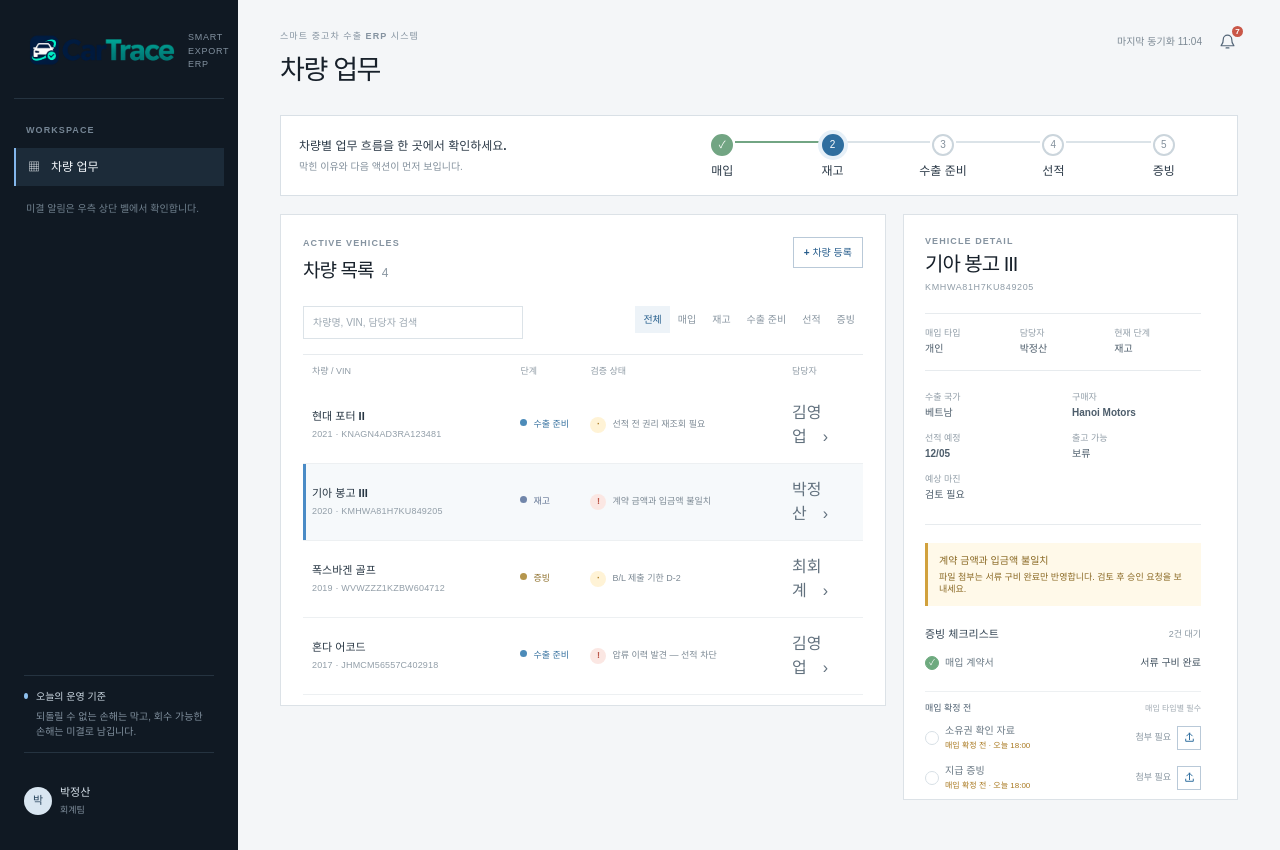
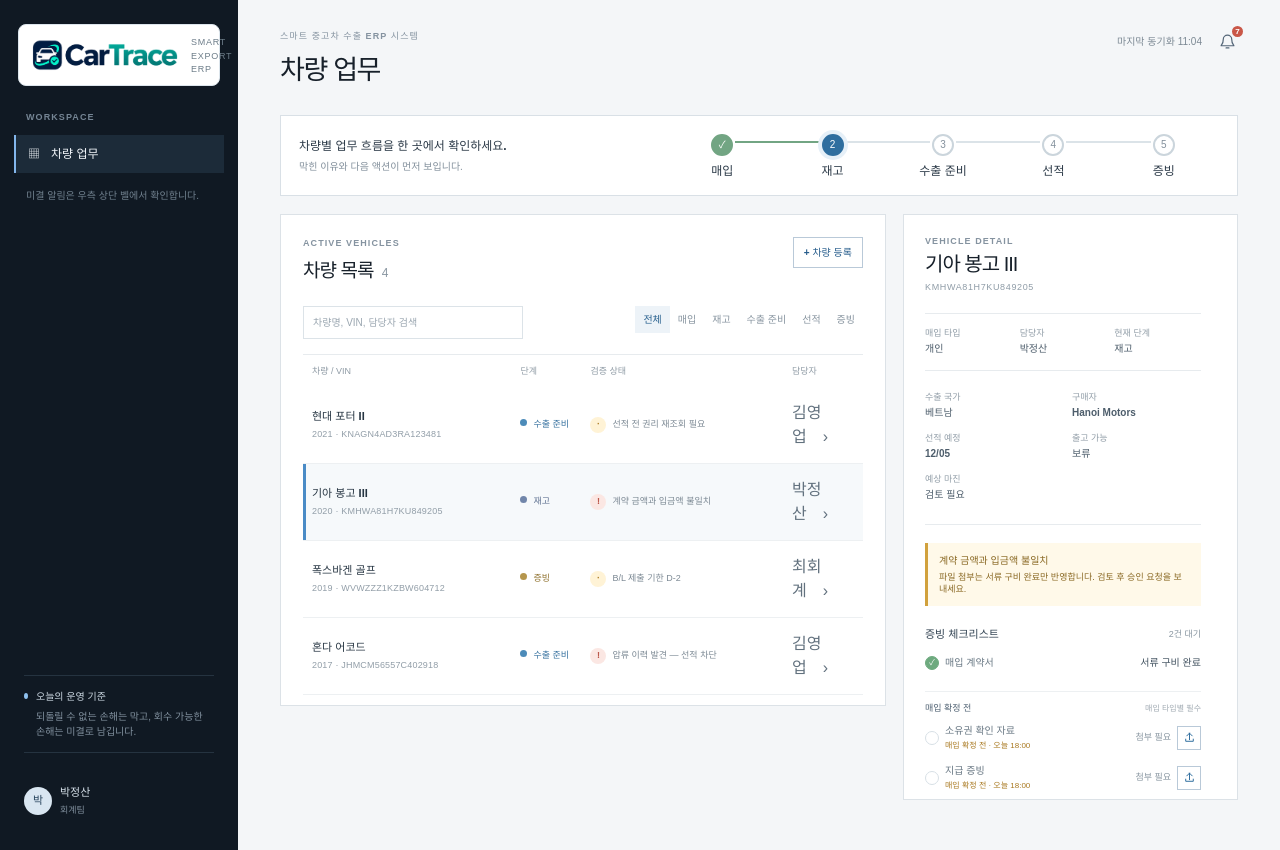
Before and after one commit to sobee1403/cartrace, a React (Vite) app: page / in a window 1280 px wide. Built offline with nearby package versions, Linux system fonts and the light colour scheme.

Commit message:
style: improve brand mark contrast

```diff
--- a/src/index.css
+++ b/src/index.css
@@ -15,12 +15,12 @@ button { cursor: pointer; }
 
 .app-shell { display: flex; min-height: 100vh; background: #f4f6f8; }
 .sidebar { width: 238px; flex: 0 0 238px; padding: 24px 14px; background: #101923; color: #dbe4ec; display: flex; flex-direction: column; }
-.brand { display: flex; align-items: center; gap: 10px; padding: 4px 12px 26px; border-bottom: 1px solid #253340; }
+.brand { display: flex; align-items: center; gap: 10px; margin: 0 4px; padding: 8px 10px; border: 1px solid #dce5ec; border-radius: 8px; background: #fff; }
 .brand img { display: block; width: 152px; height: 39px; object-fit: contain; object-position: left center; }
 .brand span { display: block; }
 .brand > b { display: grid; place-items: center; width: 31px; height: 31px; border-radius: 6px; background: #d6e7ff; color: #1d4f86; font-size: 11px; }
 .brand strong, .brand small, .user span, .user small { display: block; }
-.brand strong { color: #f5f8fb; font-size: 16px; letter-spacing: -.03em; }.brand small { margin-top: 3px; color: #81909e; font-size: 9px; letter-spacing: .08em; text-transform: uppercase; }
+.brand strong { color: #f5f8fb; font-size: 16px; letter-spacing: -.03em; }.brand small { margin-top: 3px; color: #6d7d89; font-size: 9px; letter-spacing: .08em; text-transform: uppercase; }
 .side-label { margin: 25px 12px 9px; color: #758594; font-size: 9px; font-weight: 800; letter-spacing: .12em; }
 .nav { display: flex; align-items: center; gap: 11px; width: 100%; margin: 2px 0; padding: 10px 12px; border: 0; border-left: 2px solid transparent; background: transparent; color: #9eacb9; text-align: left; font-size: 12px; }.nav:hover, .nav.active { border-left-color: #83b6eb; background: #1c2b39; color: #f4f8fc; }.nav em { margin-left: auto; display: grid; place-items: center; width: 18px; height: 18px; border-radius: 50%; background: #d6e7ff; color: #1d4f86; font-size: 9px; font-style: normal; font-weight: 800; }
 .side-hint { margin: 13px 12px 0; color: #70808e; font-size: 10px; line-height: 1.55; }
```
